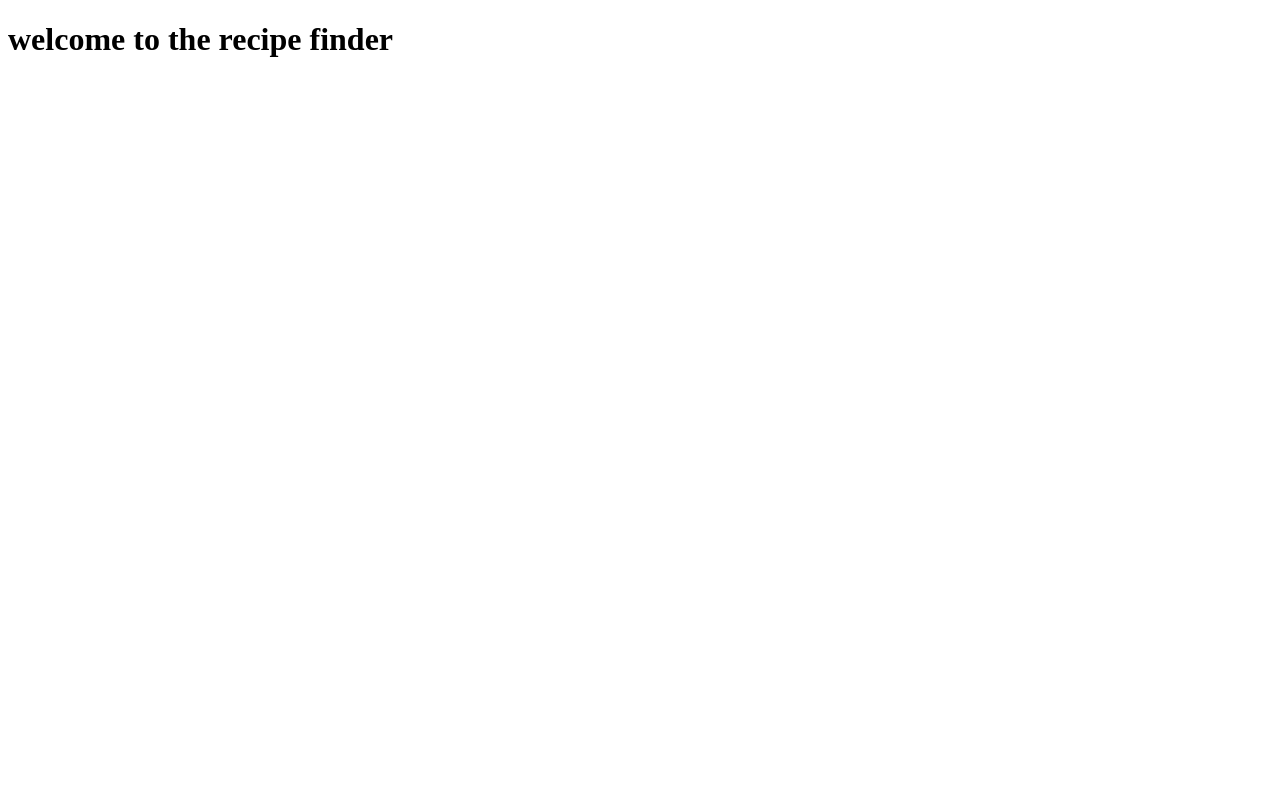
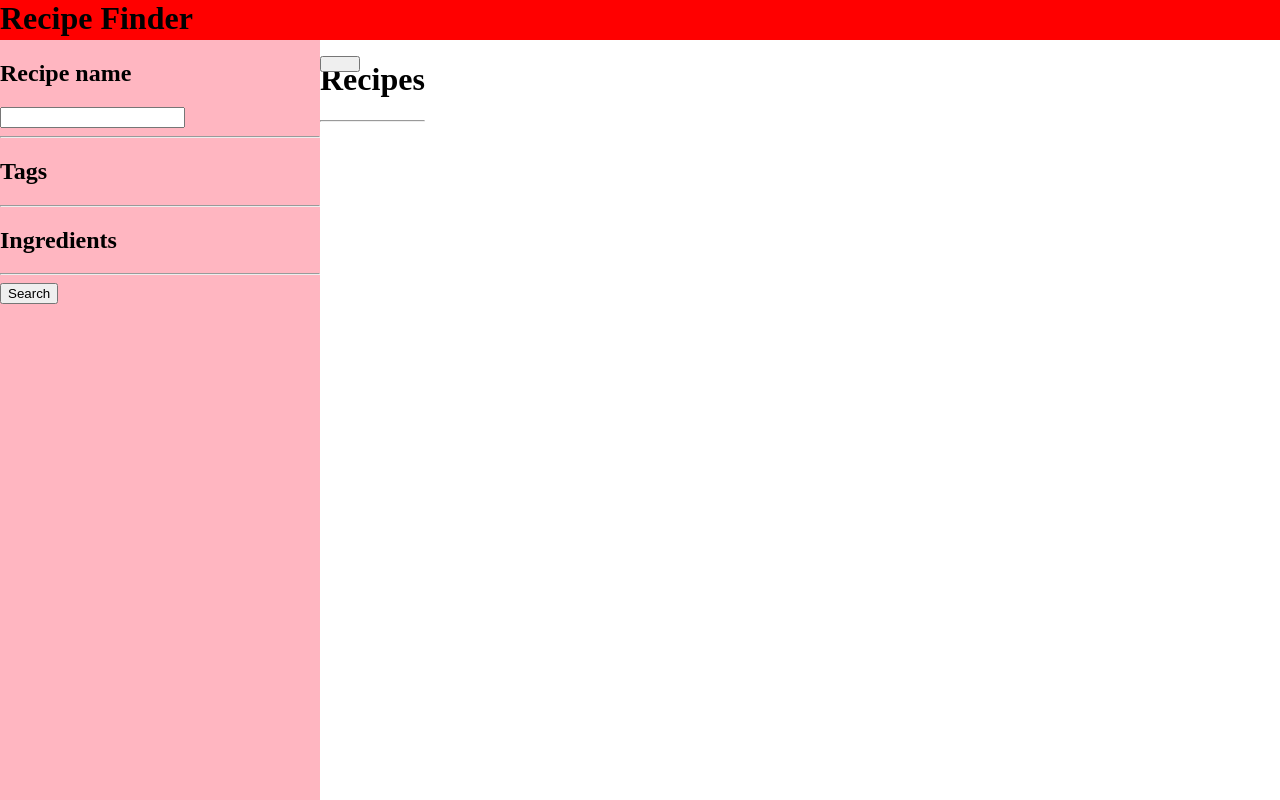
Before and after one commit to Jonathan-Humphries/Recipe-Finder-Thematic-Project, a website: page public/index.html in a window 1280 px wide. Drawn offline with Linux system fonts and the light colour scheme.

Commit message:
Added basic layout
CSS is temporary and will be removed when I am certain on how the sidebar toggle button will function

The layout of the page should stay the same.

I still need to add a template recipe card, ingredient card, and tag, as well as finishing the header.

```diff
--- a/public/index.html
+++ b/public/index.html
@@ -1,12 +1,109 @@
-<!DOCTYPE html>
+<!doctype html>
 <html lang="en">
-<head>
-    <meta charset="UTF-8">
-    <meta name="viewport" content="width=device-width, initial-scale=1.0">
-    <title>Recipe Finder</title>
-</head>
-<body>
-    <h1>welcome to the recipe finder </h1>
+    <head>
+        <meta charset="UTF-8" />
+        <meta name="viewport" content="width=device-width, initial-scale=1.0" />
+        <title>Recipe Finder</title>
 
-</body>
+        <style>
+            /* Temp CSS to check layout works */
+
+            body {
+                width: 100vw;
+                height: 100vh;
+
+                overflow: hidden;
+
+                margin: 0;
+                padding: 0;
+            }
+
+            header {
+                width: 100%;
+                height: 5%;
+
+                overflow: hidden;
+
+                margin: 0;
+                padding: 0;
+
+                background-color: red;
+            }
+
+            header h1 {
+                margin: 0;
+                padding: 0;
+            }
+
+            #page {
+                width: 100%;
+                height: 95%;
+
+                overflow: hidden;
+
+                margin: 0;
+                padding: 0;
+
+                display: flex;
+                flex-direction: row;
+            }
+
+            #sidebar {
+                /* width: 5vh; */
+                width: 25vw;
+                height: 100%;
+
+                overflow: hidden;
+
+                background-color: lightpink;
+            }
+
+            #toggle-sidebar {
+                width: 5vh;
+                height: 2vh;
+
+                position:absolute;
+
+                left: 25vw;
+                top: 7vh;
+            }
+        </style>
+    </head>
+    <body>
+        <header>
+            <h1>Recipe Finder</h1>
+        </header>
+        <div id="page">
+            <div id="sidebar">
+                <h2 class="label">Recipe name</h2>
+                <input type="search" name="nameSearch" id="name-search">
+
+                <hr>
+
+                <h2 class="label">Tags</h2>
+                <div id="tag-select"></div>
+
+                <hr>
+
+                <h2 class="label">Ingredients</h2>
+                <div id="ingredient-select"></div>
+
+                <hr>
+
+                <button type="submit" name="recipeSearch" id="recipe-search">Search</button>
+                <button type="button" name="toggleSidebar" id="toggle-sidebar"></button>
+            </div>
+            <div id="content">
+                <h1>Recipes</h1>
+
+                <hr>
+
+                <div id="recipe-deposit">
+                    <div id="recipe-card-example" class="recipe-card">
+
+                    </div>
+                </div>
+            </div>
+        </div>
+    </body>
 </html>
```
